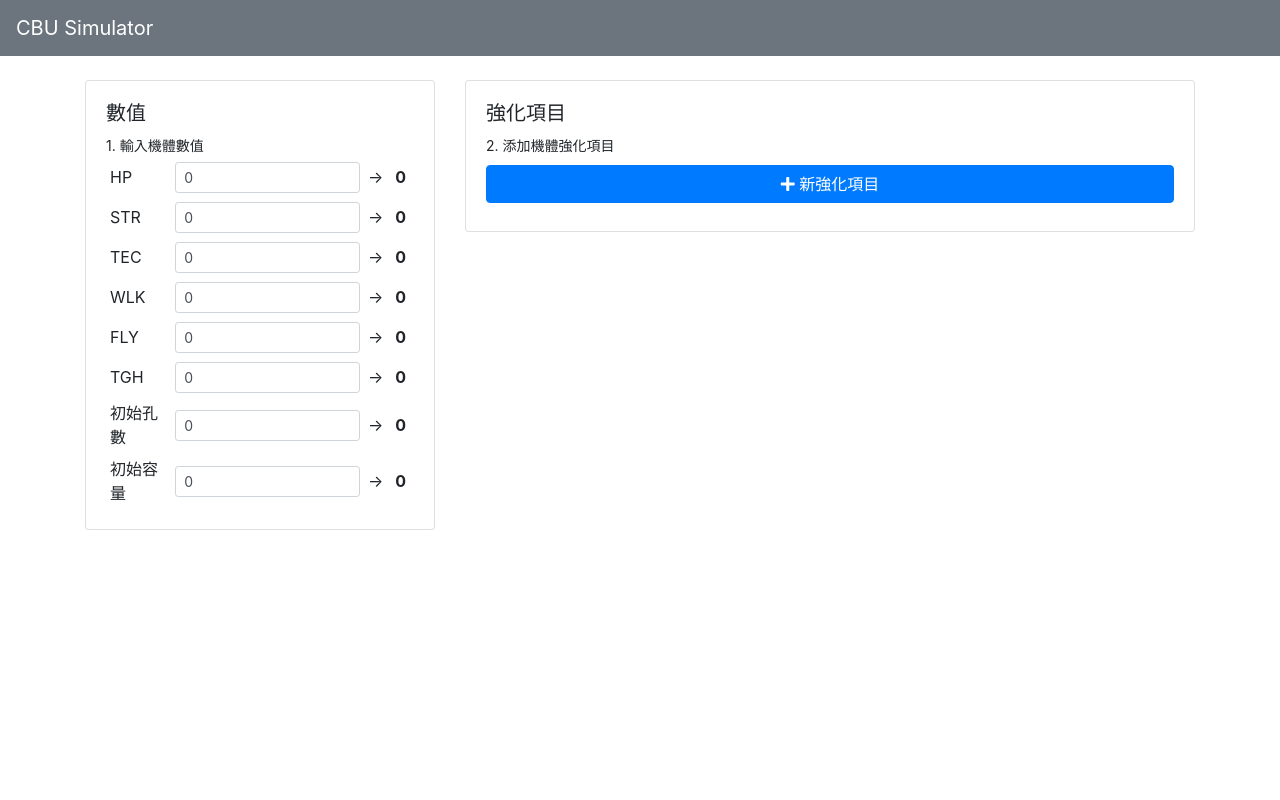
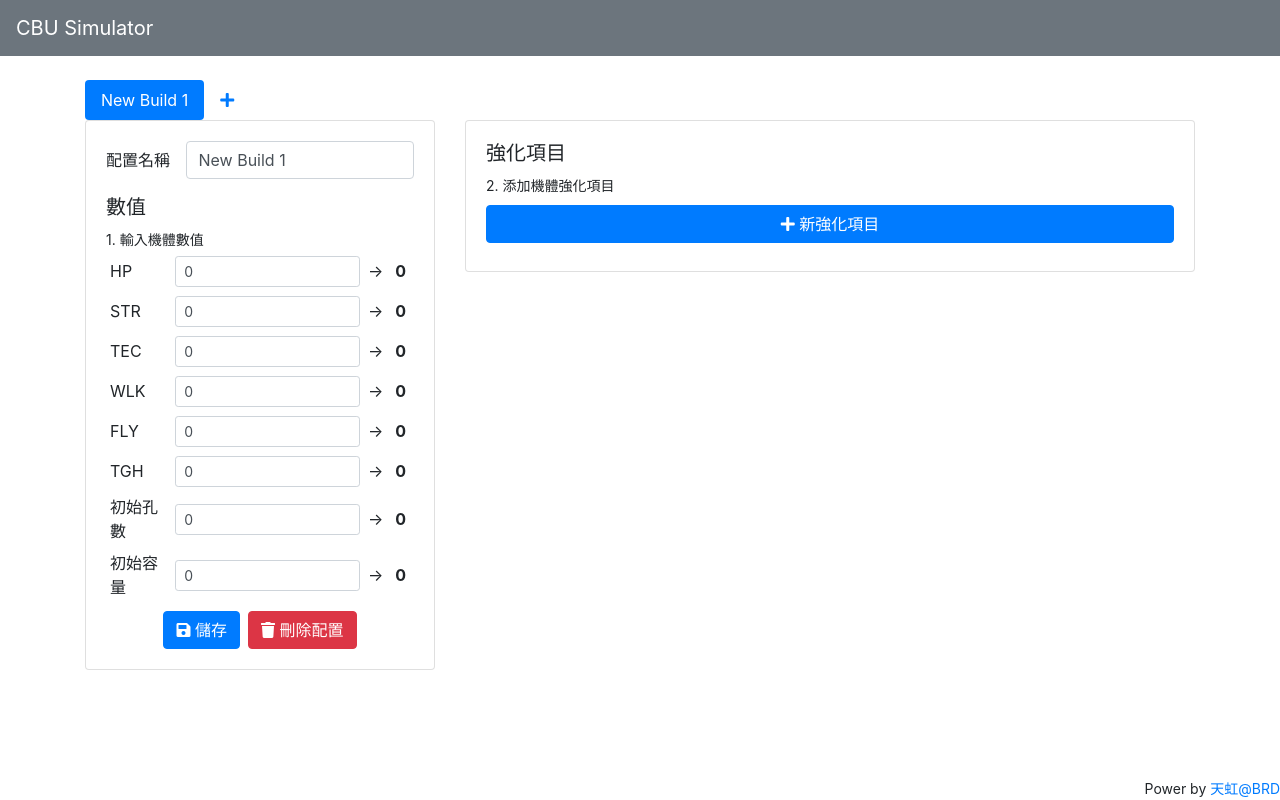
Before and after one commit to wcqiter/cb-build-simulator, a Vue app: page / in a window 1280 px wide. Built offline with nearby package versions, Linux system fonts and the light colour scheme.

Commit message:
Update save and load

```diff
--- a/src/App.vue
+++ b/src/App.vue
@@ -1,11 +1,16 @@
 <template>
-  <div id="app">
-    <b-navbar toggleable="lg" type="dark" variant="secondary">
+  <div id="app" style="height: 100vh; display: flex; flex-direction: column;">
+    <b-navbar type="dark" variant="secondary">
       <b-navbar-brand href="#">CBU Simulator</b-navbar-brand>
     </b-navbar>
-    <b-container>
-      <Simulator />
-    </b-container>
+    <div style="flex: 1">
+      <b-container>
+        <Simulator />
+      </b-container>
+    </div>
+    <div style="text-align: right">
+      <small>Power by <a target="_blank" href="https://github.com/wcqiter">天虹@BRD</a></small>
+    </div>
   </div>
 </template>
 
--- a/src/views/Simulator.vue
+++ b/src/views/Simulator.vue
@@ -1,8 +1,39 @@
 <template>
   <div class="mt-4" v-if="ready">
+    <b-tabs pills v-if="storageUsed">
+      <!-- Add your b-tab components here -->
+      <template #tabs-end>
+        <b-nav-item
+          v-for="(t, i) in tabs"
+          :key="i"
+          href="#"
+          @click="onClickTab(i)"
+          :active="tab === i"
+          >
+          {{t.name}}
+        </b-nav-item>
+        <b-nav-item
+          href="#"
+          @click="onAddTab"
+          >
+          <i class="fa fa-plus" />
+        </b-nav-item>
+      </template>
+    </b-tabs>
     <b-row>
-      <div class="col-4">
+      <div class="col-md-4">
         <b-card>
+          <div>
+            <b-form-group
+              v-if="storageUsed"
+              label="配置名稱"
+              label-cols="3"
+              >
+              <b-form-input
+                v-model="tabs[tab].name"
+                />
+            </b-form-group>
+          </div>
           <h5 class="mb-2">數值</h5>
           <small>1. 輸入機體數值</small>
           <table>
@@ -19,9 +50,20 @@
               <td class="td-result">{{finalData[key]}}</td>
             </tr>
           </table>
+          <div class="mt-2" style="text-align: center">
+            <b-button
+              @click="onSave"
+              variant="primary"
+              >
+              <i class="fa fa-save" /> 儲存
+            </b-button>
+              <b-button variant="danger" class="ml-2" @click.stop.prevent="onDeleteTab(tab)">
+                <i class="fa fa-trash" /> 刪除配置
+              </b-button>
+          </div>
         </b-card>
       </div>
-      <div class="col-8">
+      <div class="col-md-8">
         <b-card>
           <h5 class="mb-2">強化項目</h5>
           <small>2. 添加機體強化項目</small>
@@ -94,10 +136,43 @@ export default {
         slot: 0,
         capa: 0
       },
+      tabs: [],
+      tab: 0,
       mod: [],
       computedOptions: [],
       ready: false,
+      storageUsed: false,
+      initialized: false,
     }
+  },
+  watch: {
+    tab(newValue, oldValue) {
+      if(this.storageUsed) {
+        // Save oldValue
+        if(this.initialized) {
+          window.localStorage.setItem('cb-build-' + this.tabs[oldValue].id, JSON.stringify({
+            stat: this.defaultStat,
+            mod: this.mod,
+            name: this.tabs[oldValue].name
+          }))
+          console.log("Loaded build " + this.tabs[oldValue].name);
+        }
+        // Load newValue
+        var key = this.tabs[newValue].id;
+        var storageData = window.localStorage.getItem('cb-build-' + key);
+        if(storageData) {
+          var temp = JSON.parse(storageData);
+          var stat = temp.stat;
+          var mod = temp.mod;
+          this.defaultStat = this.deepCopy(stat);
+          this.mod = this.deepCopy(mod);
+          console.log("Loaded build " + this.tabs[newValue].name);
+        }
+
+        window.localStorage.setItem('cb-build-tab-index', newValue);
+        this.initialized = true;
+      }
+    },
   },
   computed: {
     cat() {
@@ -123,9 +198,65 @@ export default {
     },
   },
   methods: {
+    initData() {
+      if(window.localStorage) {
+        console.log('localStorage enabled.')
+        this.storageUsed = true;
+        var currentTabIndex = window.localStorage.getItem('cb-build-tab-index');
+        if(currentTabIndex) {
+          this.tab = parseInt(currentTabIndex);
+          console.log('Tab index detected, changed to ' + currentTabIndex);
+        } else {
+          this.tab = 0;
+          console.log('Tab index not detected, changed to 0');
+        }
+        var keys = Object.keys(window.localStorage).filter(i => i.includes('cb-build') && i !== 'cb-build-tab-index');
+        console.log('Found ' + keys.length + ' set of build in localStorage');
+        if(keys.length > 0) {
+          this.tabs = keys.map(key => {
+            var storageData = window.localStorage.getItem(key);
+            if(storageData) {
+              var temp = JSON.parse(storageData);
+              var name = temp.name;
+              var id = key.replace('cb-build-', '');
+              return {
+                id: id,
+                name: name
+              }
+            } else {
+              return null;
+            }
+          });
+          var key = this.tabs[this.tab].id;
+          var storageData = window.localStorage.getItem('cb-build-' + key);
+          if(storageData) {
+            var temp = JSON.parse(storageData);
+            var stat = temp.stat;
+            var mod = temp.mod;
+            this.defaultStat = this.deepCopy(stat);
+            this.mod = this.deepCopy(mod);
+            console.log("Loaded build " + this.tabs[this.tab].name);
+          }
+        } else {
+          var uid = this.uuid();
+          this.tabs = [{ id: uid, name: "New Build 1"}];
+          this.tab = 0;
+        }
+      } else {
+        this.storageUsed = false;
+        this.onErrorStorage();
+      }
+    },
     deepCopy(ob) {
       return JSON.parse(JSON.stringify(ob));
     },
+    uuid() {
+      return 'xxxxxxxx-xxxx-4xxx-yxxx-xxxxxxxxxxxx'.replace(/[xy]/g, function(c) {
+        var r = Math.random() * 16 | 0, v = c == 'x' ? r : (r & 0x3 | 0x8);
+        return v.toString(16);
+      });
+    },
+
     onAddMod() {
       this.mod.splice(this.mod.length, 0, this.deepCopy(defaultModData));
     },
@@ -166,12 +297,71 @@ export default {
       })
       return opts;
     },
-
+    onErrorStorage() {
+      this.$bvToast.toast("你的瀏覽器不支持LocalStorage，無法儲存配置。", {
+        variant: 'danger',
+        solid: true
+      })
+    },
+    onClickTab(index) {
+      this.tab = index;
+    },
+    onAddTab() {
+      var uid = this.uuid();
+      var name = "New Build " + (this.tabs.length + 1);
+      this.tabs.splice(this.tabs.length, 0, { name: name, id: uid });
+      this.tab = this.tabs.length - 1;
+      this.onClearData();
+    },
     onSave() {
-
+      if(this.storageUsed) {
+        window.localStorage.setItem('cb-build-' + this.tabs[this.tab].id, JSON.stringify({
+          stat: this.defaultStat,
+          mod: this.mod,
+          name: this.tabs[this.tab].name
+        }))
+        this.$bvToast.toast("已儲存配置", {
+          variant: 'primary',
+          solid: true,
+          "auto-hide-delay": 1000,
+          toaster: 'b-toaster-bottom-right'
+        })
+      } else {
+        this.onErrorStorage();
+      }
+    },
+    onClearData() {
+      this.defaultStat = {
+        hp: 0,
+        str: 0,
+        tec: 0,
+        wlk: 0,
+        fly: 0,
+        tgh: 0,
+        slot: 0,
+        capa: 0
+      };
+      this.mod = [];
+    },
+    onDeleteTab(index) {
+      window.localStorage.removeItem('cb-build-' + this.tabs[index].id);
+      this.tabs.splice(index, 1);
+      this.tab = 0;
+      var newValue = 0;
+      var key = this.tabs[newValue].id;
+      var storageData = window.localStorage.getItem('cb-build-' + key);
+      if(storageData) {
+        var temp = JSON.parse(storageData);
+        var stat = temp.stat;
+        var mod = temp.mod;
+        this.defaultStat = this.deepCopy(stat);
+        this.mod = this.deepCopy(mod);
+        console.log("Loaded build " + this.tabs[newValue].name);
+      }
     },
   },
   mounted() {
+    this.initData();
     this.$nextTick(() => {
       this.computedOptions = this.deepCopy(this.options());
       this.ready = true;
@@ -188,4 +378,7 @@ export default {
 td {
   padding: 0.25rem;
 }
+.display-none {
+  display: none;
+}
 </style>
```
Also changed, not shown: 11 other files (tests, documents, lock files or other folders).
